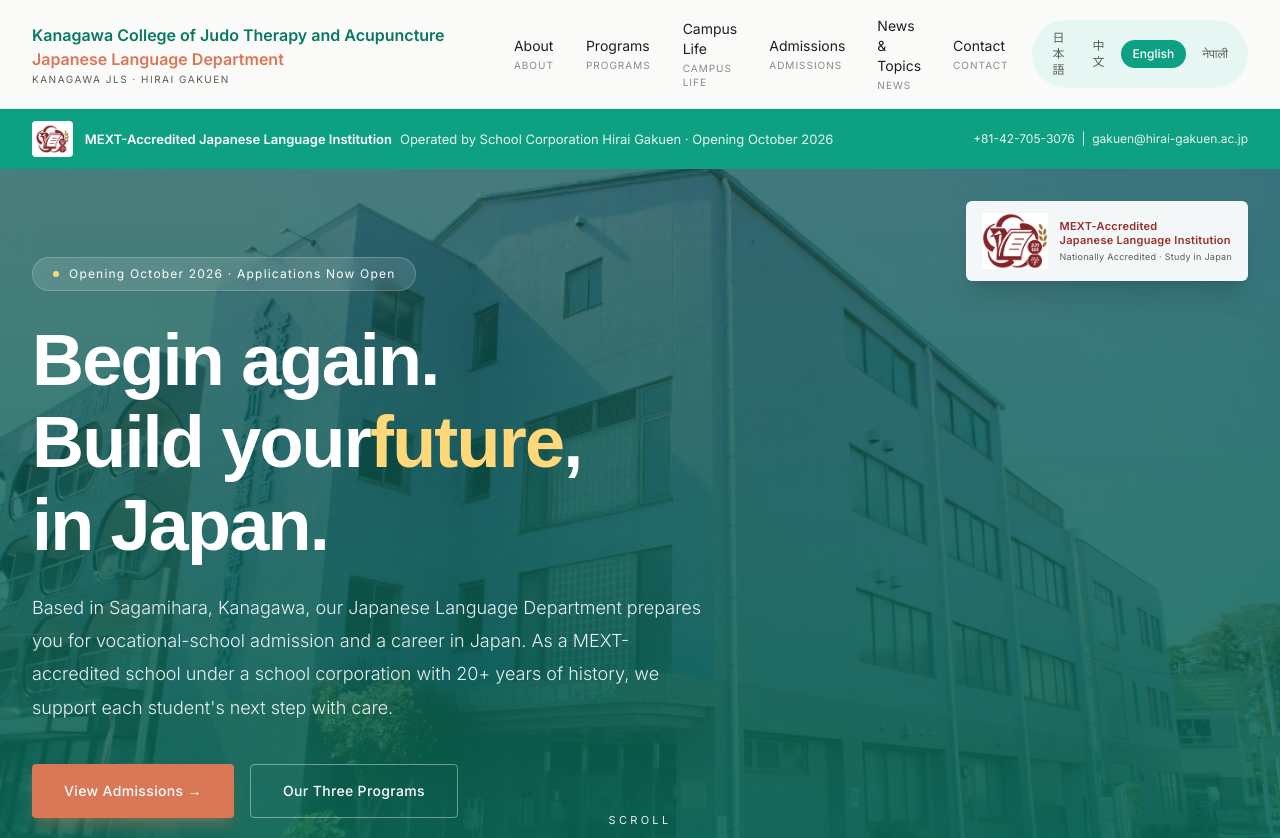
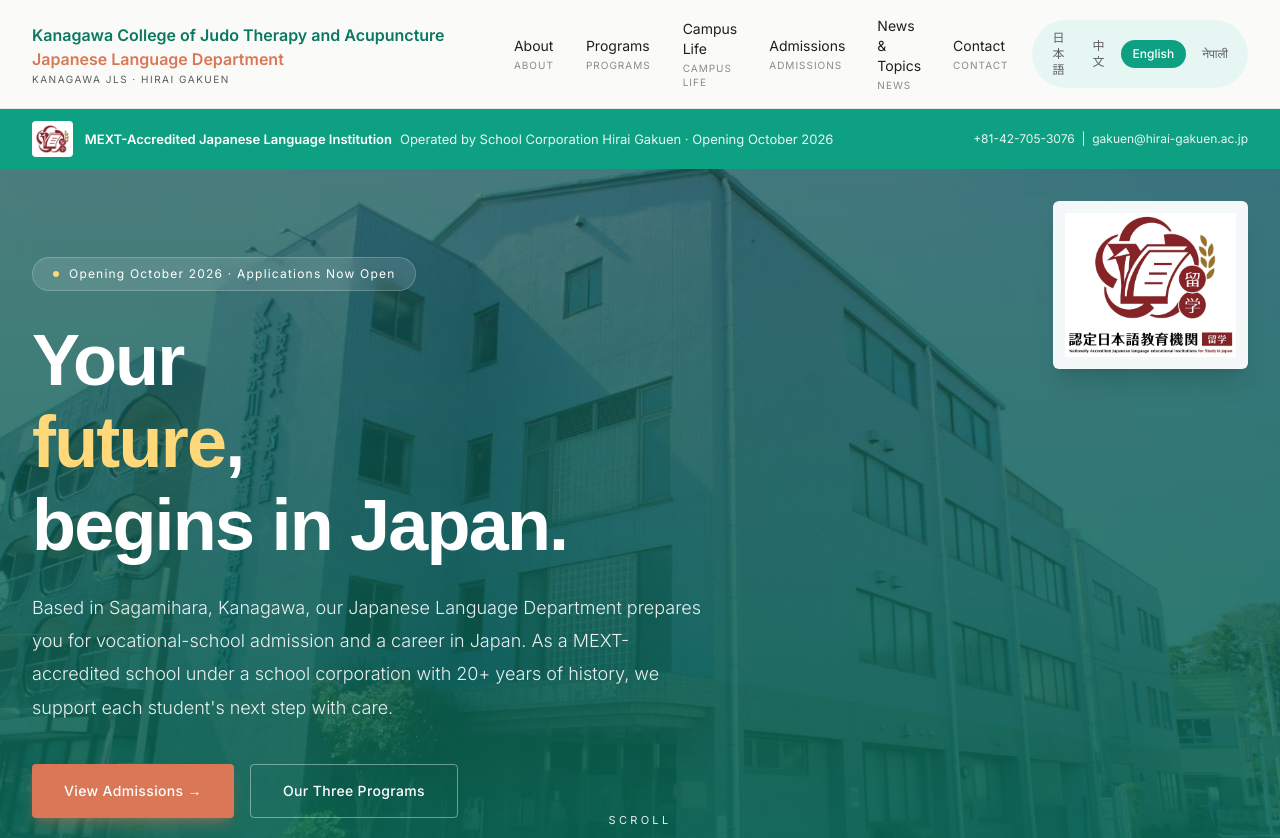
Before and after one commit to thqiu12/kanaju_japanese, a Next.js app: page /en in a window 1280 px wide. Shown: the top 838 px of the page. Built offline with nearby package versions, Linux system fonts and the light colour scheme; no server answers.

Commit message:
Apply teacher feedback: drop 正規ルート/校医常駐/もう一度, remove 8 体言止め periods, use official mark-full.jpg in hero

```diff
--- a/src/components/sections/Hero.tsx
+++ b/src/components/sections/Hero.tsx
@@ -16,22 +16,15 @@ export default async function Hero() {
       />
       <div className="absolute inset-0 bg-gradient-to-b from-primary-dark/35 to-primary-dark/80" />
 
-      <div className="absolute right-6 top-6 z-10 flex items-center gap-3 rounded-md bg-white/94 px-4 py-3 shadow-xl backdrop-blur lg:right-8 lg:top-8">
+      <div className="absolute right-6 top-6 z-10 rounded-md bg-white/95 p-3 shadow-xl backdrop-blur lg:right-8 lg:top-8">
         <Image
-          src="/cert/mark-symbol.png"
-          alt={t("hero.certMarkTitle")}
-          width={56}
-          height={56}
-          className="h-14 w-auto"
+          src="/cert/mark-full.jpg"
+          alt="文部科学省 認定日本語教育機関 / Nationally Accredited Japanese language educational institutions for Study in Japan"
+          width={1041}
+          height={954}
+          priority
+          className="h-32 w-auto lg:h-36"
         />
-        <div className="text-[11px] font-semibold leading-tight text-cert-red tracking-wide">
-          {t("hero.certMarkTitle")}
-          <br />
-          {t("hero.certMarkSubtitle")}
-          <span className="mt-1 block text-[9px] font-normal text-text-muted">
-            {t("hero.certMarkEn")}
-          </span>
-        </div>
       </div>
 
       <div className="relative z-[2] mx-auto flex h-full max-w-7xl flex-col justify-center px-6 py-24 text-white lg:px-8">
```
Also changed, not shown: src/messages/en.json, src/messages/ja.json, src/messages/ne.json, src/messages/zh.json.
